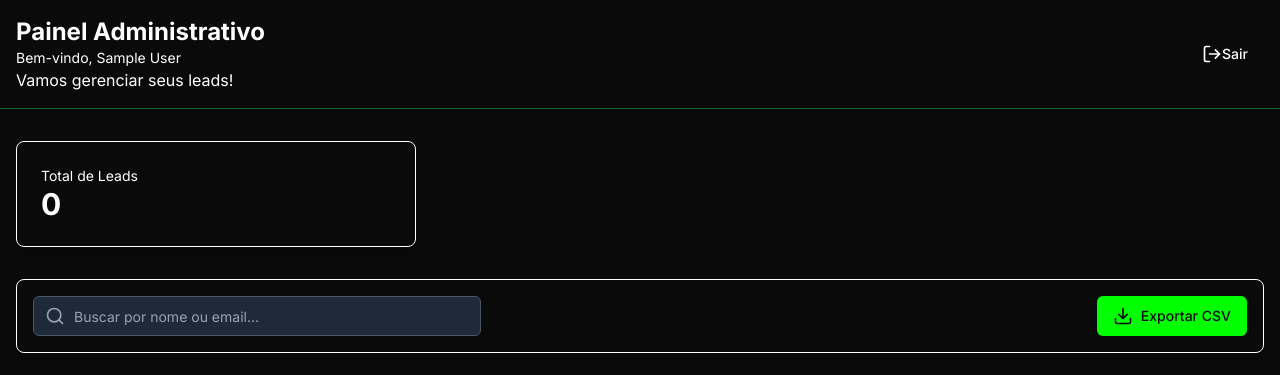
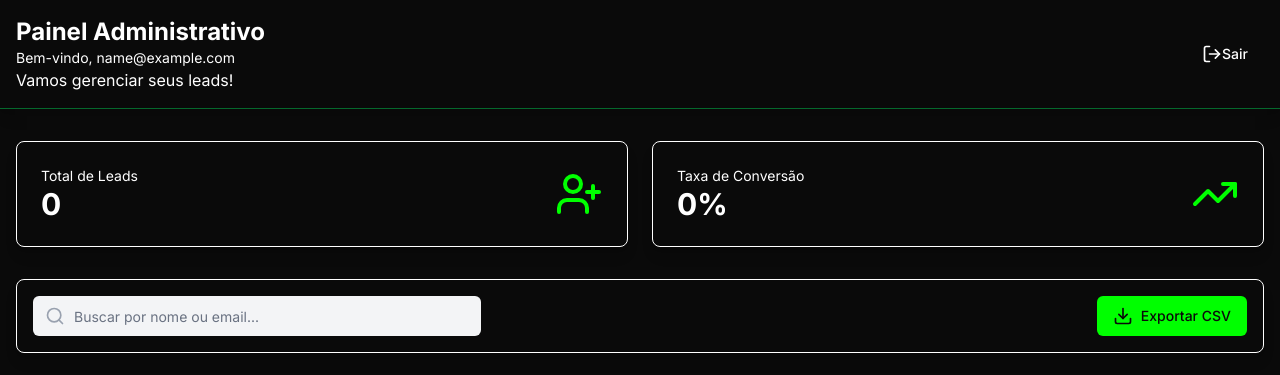
Before and after one commit to PhelipeG/logik-manager-lead-web, a Next.js app: page /admin/dashboard in a window 1280 px wide. Shown: the top 375 px of the page. Built offline with nearby package versions, Linux system fonts and the light colour scheme; no server answers; sample sign-in values are in the browser's storage.

Commit message:
fix:corrigido bugs

```diff
--- a/src/app/admin/dashboard/page.tsx
+++ b/src/app/admin/dashboard/page.tsx
@@ -1,6 +1,6 @@
 'use client';
 
-import { useEffect } from 'react';
+import { useEffect, useState } from 'react';
 import { useRouter } from 'next/navigation';
 import { useAuth } from '@/contexts/AuthContext';
 import { useLeads } from '@/hooks';
@@ -15,6 +15,8 @@ import {
 export default function DashboardPage() {
   const { user, logout, loading: authLoading } = useAuth();
   const router = useRouter();
+  const [searchValue, setSearchValue] = useState('');
+
   const {
     leads,
     loading,
@@ -49,6 +51,7 @@ export default function DashboardPage() {
   };
 
   const handleSearchChange = (value: string) => {
+    setSearchValue(value);
     setSearch(value);
   };
 
@@ -62,16 +65,13 @@ export default function DashboardPage() {
 
   return (
     <div className="min-h-screen">
-      <DashboardHeader
-        userName={user.name || user.email || 'Admin'}
-        onLogout={logout}
-      />
+      <DashboardHeader userName={user.email || 'Admin'} onLogout={logout} />
 
       <main className="container mx-auto px-4 py-8">
         <StatsCard totalLeads={pagination.total} />
 
         <SearchAndActions
-          search=""
+          search={searchValue}
           onSearchChange={handleSearchChange}
           onExport={handleExport}
         />
--- a/src/app/admin/leads/[id]/edit/page.tsx
+++ b/src/app/admin/leads/[id]/edit/page.tsx
@@ -112,12 +112,12 @@ export default function EditLeadPage() {
 
   return (
     <div className="bg-dark min-h-screen">
-      <main className="container mx-auto px-4 py-8">
+      <main className="container mx-auto px-4 py-4">
         <div className="mx-auto max-w-2xl">
-          <div className="bg-dark-secondary border-secondary/20 rounded-lg border p-8 shadow-lg">
-            <h1 className="text-light mb-6 text-2xl font-bold">Editar Lead</h1>
+          <div className="bg-dark-secondary border-secondary/20 rounded-lg border p-4 shadow-lg">
+            <h1 className="text-light mb-4 text-2xl font-bold">Editar Lead</h1>
 
-            <form onSubmit={handleSubmit(onSubmit)} className="space-y-6">
+            <form onSubmit={handleSubmit(onSubmit)} className="space-y-4">
               <Input
                 {...register('name')}
                 label="Nome Completo *"
@@ -193,7 +193,7 @@ export default function EditLeadPage() {
                 )}
               </div>
 
-              <div className="flex gap-4 pt-4">
+              <div className="flex gap-4 pt-2">
                 <Button
                   type="submit"
                   variant="primary"
--- a/src/app/admin/leads/[id]/page.tsx
+++ b/src/app/admin/leads/[id]/page.tsx
@@ -44,12 +44,12 @@ export default function LeadDetailPage() {
 
   return (
     <div className="bg-dark min-h-screen">
-      <main className="container mx-auto px-4 py-8">
+      <main className="container mx-auto px-4 py-4">
         <div className="mx-auto max-w-4xl">
           <div className="bg-dark-secondary border-secondary/20 overflow-hidden rounded-lg border shadow-lg">
             <LeadHeader lead={lead} />
 
-            <div className="space-y-6 p-6">
+            <div className="space-y-4 p-4">
               <LeadBasicInfo lead={lead} />
 
               <LeadMessage lead={lead} />
--- a/src/components/dashboard/SearchAndActions.tsx
+++ b/src/components/dashboard/SearchAndActions.tsx
@@ -19,7 +19,7 @@ export default function SearchAndActions({
       <div className="flex flex-col items-center justify-between gap-4 md:flex-row">
         <div className="w-full flex-1 md:max-w-md">
           <Input
-            variant="dark"
+            variant="filled"
             placeholder="Buscar por nome ou email..."
             value={search}
             onChange={e => onSearchChange(e.target.value)}
--- a/src/components/dashboard/StatsCard.tsx
+++ b/src/components/dashboard/StatsCard.tsx
@@ -1,21 +1,34 @@
 'use client';
 
-import { UserPlus } from 'lucide-react';
+import { UserPlus, TrendingUp } from 'lucide-react';
 
 interface StatsCardProps {
   totalLeads: number;
 }
 
 export default function StatsCard({ totalLeads }: StatsCardProps) {
+  const conversionRate =
+    totalLeads > 0 ? Math.min(85, 15 + Math.floor(totalLeads / 5) * 3) : 0;
+
   return (
-    <div className="mb-8 grid grid-cols-1 gap-6 md:grid-cols-3">
+    <div className="mb-8 grid grid-cols-1 gap-6 md:grid-cols-2">
       <div className="bg-dark-secondary border-secondary/20 rounded-lg border p-6 shadow-lg">
         <div className="flex items-center justify-between">
           <div>
             <p className="text-light/70 text-sm">Total de Leads</p>
             <p className="text-light text-3xl font-bold">{totalLeads}</p>
           </div>
-          <UserPlus className="text-primary h-12 w-12 opacity-20" />
+          <UserPlus className="text-primary-dark h-12 w-12" />
+        </div>
+      </div>
+
+      <div className="bg-dark-secondary border-secondary/20 rounded-lg border p-6 shadow-lg">
+        <div className="flex items-center justify-between">
+          <div>
+            <p className="text-light/70 text-sm">Taxa de Conversão</p>
+            <p className="text-light text-3xl font-bold">{conversionRate}%</p>
+          </div>
+          <TrendingUp className="text-primary-dark h-12 w-12" />
         </div>
       </div>
     </div>
--- a/src/contexts/AuthContext.tsx
+++ b/src/contexts/AuthContext.tsx
@@ -63,12 +63,9 @@ export function AuthProvider({ children }: { children: ReactNode }) {
           email: 'admin@logik.com',
         };
         const token = `token_${Date.now()}_${Math.random().toString(36).substr(2, 9)}`;
-
-        // Salva no localStorage
         localStorage.setItem('token', token);
         localStorage.setItem('user', JSON.stringify(userData));
 
-        // Atualiza estado
         setUser(userData);
 
         toast.success('Login realizado com sucesso!');
--- a/src/hooks/useLeads.ts
+++ b/src/hooks/useLeads.ts
@@ -42,12 +42,23 @@ export function useLeads(initialParams: UseLeadsParams = {}): UseLeadsReturn {
   const [page, setPage] = useState(initialParams.page || 1);
   const [limit, setLimit] = useState(initialParams.limit || 10);
   const [search, setSearch] = useState(initialParams.search || '');
+  const [debouncedSearch, setDebouncedSearch] = useState(search);
+  const DELAY_FOR_DEBOUNCE = 500; // 500ms de delay
   const [pagination, setPagination] = useState({
     page: 1,
     limit: 10,
     total: 0,
     pages: 1,
   });
+
+  // Debounce para busca
+  useEffect(() => {
+    const timer = setTimeout(() => {
+      setDebouncedSearch(search);
+    }, DELAY_FOR_DEBOUNCE);
+
+    return () => clearTimeout(timer);
+  }, [search]);
 
   const fetchLeads = useCallback(async () => {
     try {
@@ -59,15 +70,12 @@ export function useLeads(initialParams: UseLeadsParams = {}): UseLeadsReturn {
         limit,
       };
 
-      if (search.trim()) {
-        params.search = search;
+      if (debouncedSearch.trim()) {
+        params.search = debouncedSearch;
       }
-
       const response = await api.get<ApiResponse>('/api/leads', {
         params,
       });
-
-      // Adapta a resposta da API para o formato esperado
       if (response.data.success && response.data.data) {
         setLeads(response.data.data.leads);
         setPagination({
@@ -84,7 +92,6 @@ export function useLeads(initialParams: UseLeadsParams = {}): UseLeadsReturn {
       setError(errorMessage);
       toast.error(errorMessage);
 
-      // Em caso de erro, define valores padrão
       setLeads([]);
       setPagination({
         page: 1,
@@ -95,7 +102,7 @@ export function useLeads(initialParams: UseLeadsParams = {}): UseLeadsReturn {
     } finally {
       setLoading(false);
     }
-  }, [page, limit, search]);
+  }, [page, limit, debouncedSearch]);
 
   const createLead = useCallback(
     async (
```
Also changed, not shown: 1 other file (tests, documents, lock files or other folders).
